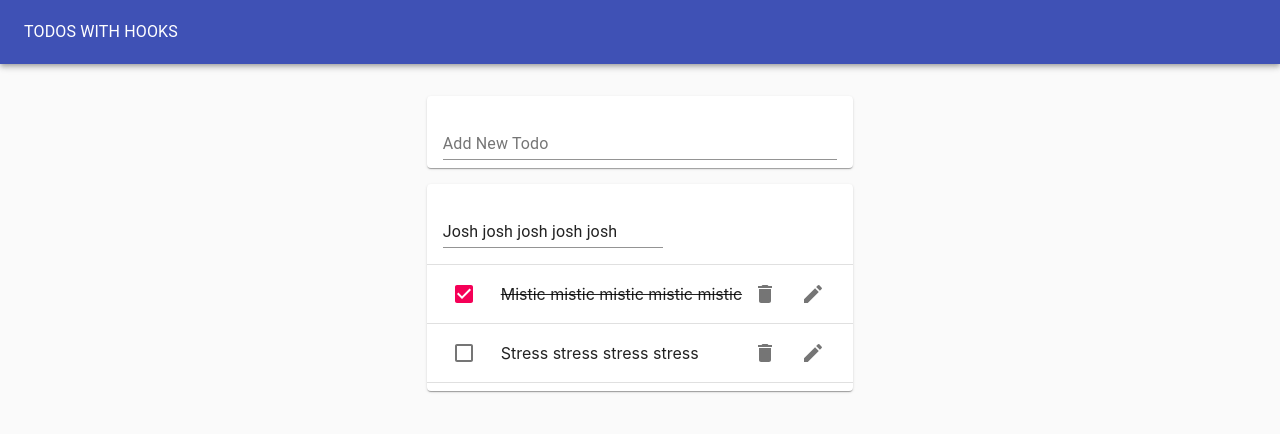
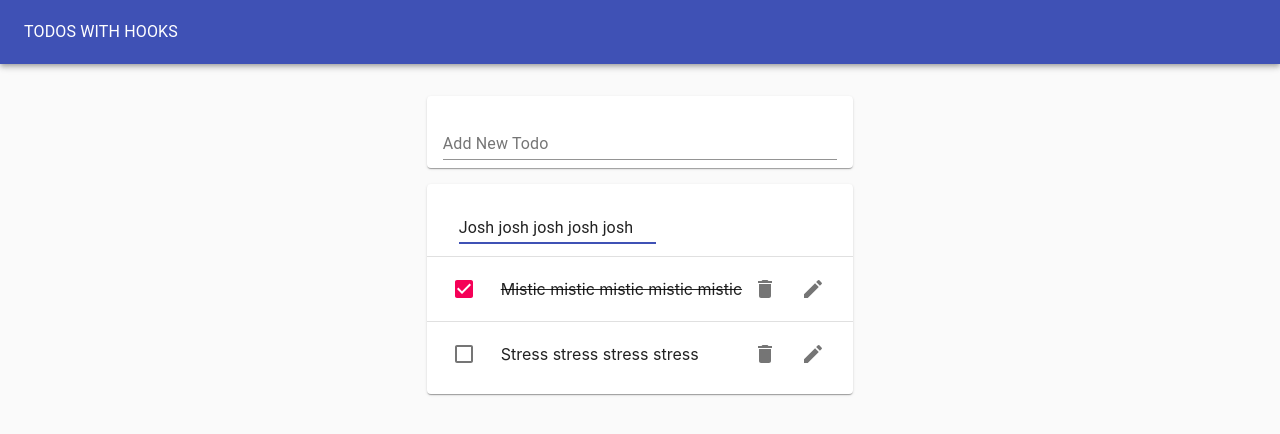
Before and after one commit to appsius/todo-nine, a React (Create React App) app: page / in a window 1280 px wide. Both pictures are taken after a click on the button 813 px from the left and 221 px from the top of the page. Shown: the top 434 px of the page. Built offline with nearby package versions, Linux system fonts and the light colour scheme.

Commit message:
Small Style Tweaks

```diff
--- a/src/EditTodoForm.js
+++ b/src/EditTodoForm.js
@@ -12,12 +12,14 @@
         reset();
         toggleEditForm();
       }}
+      style={{ marginLeft: '1rem', width: '50%' }}
     >
       <TextField
         margin='normal'
         value={value}
         onChange={handleChange}
         fullWidth
+        autoFocus
       />
     </form>
   );
--- a/src/Todo.js
+++ b/src/Todo.js
@@ -20,7 +20,7 @@
   const [isEditing, toggle] = useToggleState(false);
   return (
     <div>
-      <ListItem>
+      <ListItem style={{ height: '64px' }}>
         {isEditing ? (
           <EditTodoForm
             editTodo={editTodo}
--- a/src/TodoList.js
+++ b/src/TodoList.js
@@ -8,7 +8,7 @@
   return (
     <Paper>
       <List>
-        {todos.map(todo => (
+        {todos.map((todo, i) => (
           <>
             <Todo
               id={todo.id}
@@ -19,7 +19,7 @@
               toggleTodo={toggleTodo}
               editTodo={editTodo}
             />
-            <Divider />
+            {i < todos.length - 1 && <Divider />}
           </>
         ))}
       </List>
```
